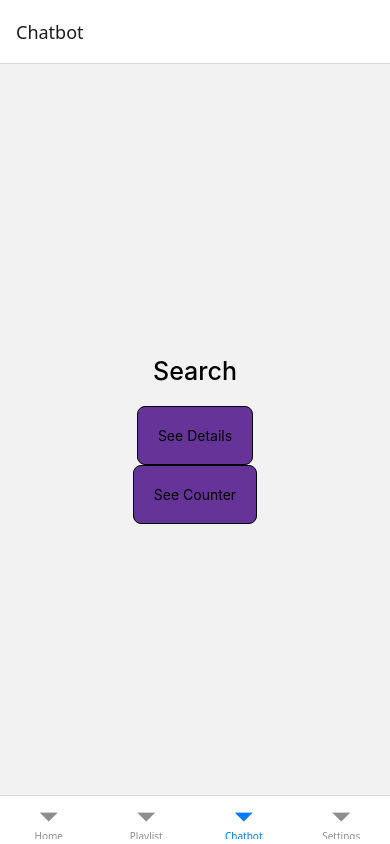
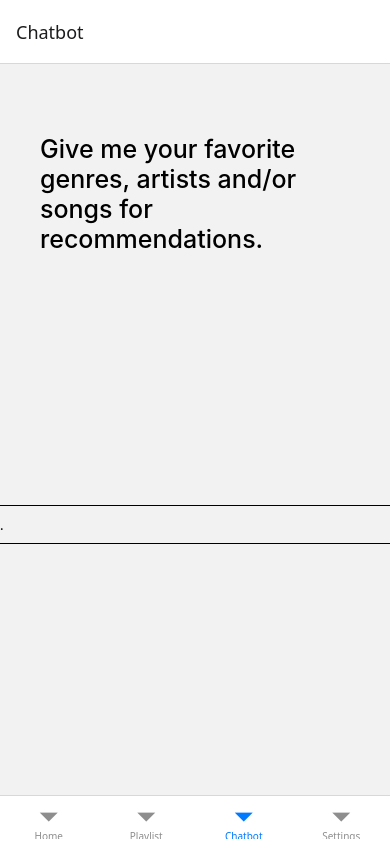
Before and after one commit to ATNekoo/CegepApp, a React Native app in the folder cegepapp/: screen /Chatbot in a window 390 px wide. Built offline with nearby package versions, Linux system fonts and the light colour scheme.

Commit message:
Ajout du Chatbot, il marche big W apres 5h dessus. Je n'ai pas styliser. A faire. A essayer sur mobile.

```diff
--- a/cegepapp/package.json
+++ b/cegepapp/package.json
@@ -12,6 +12,7 @@
     "@react-navigation/bottom-tabs": "^7.4.7",
     "@react-navigation/native": "^7.1.17",
     "@react-navigation/native-stack": "^7.3.26",
+    "axios": "^1.12.2",
     "expo": "~53.0.22",
     "expo-status-bar": "~2.2.3",
     "install": "^0.13.0",
@@ -21,7 +22,10 @@
     "react-native-gesture-handler": "^2.28.0",
     "react-native-reanimated": "~3.17.4",
     "react-native-safe-area-context": "5.4.0",
-    "react-native-screens": "~4.11.1"
+    "react-native-screens": "~4.11.1",
+    "react-dom": "19.0.0",
+    "react-native-web": "^0.20.0",
+    "@expo/metro-runtime": "~5.0.4"
   },
   "devDependencies": {
     "@babel/core": "^7.20.0"
--- a/cegepapp/src/navigation/AppNavigator.js
+++ b/cegepapp/src/navigation/AppNavigator.js
@@ -5,7 +5,7 @@ import { createBottomTabNavigator } from "@react-navigation/bottom-tabs";
 import HomeScreen from "../screens/HomeScreen";
 import DetailsScreen from "../screens/DetailsScreen";
 import SettingsScreen from "../screens/SettingsScreen";
-
+import ChatbotScreen from "../screens/ChatbotScreen";
 const Stack = createNativeStackNavigator();
 const Tab = createBottomTabNavigator();
 
@@ -24,7 +24,7 @@ function Tabs() {
       />
       <Tab.Screen
         name="Chatbot"
-        component={HomeScreen}
+        component={ChatbotScreen}
         options={{ title: "Chatbot" }}
       />
       <Tab.Screen
@@ -51,6 +51,7 @@ export default function AppNavigator() {
           }}
         />
         <Stack.Screen name="Details" component={DetailsScreen} />
+        <Stack.Screen name="Chatbot" component={ChatbotScreen} options={{ title: "Chatbot" }} />
       </Stack.Navigator>
     </NavigationContainer>
   );
--- /dev/null
+++ b/cegepapp/src/screens/ChatbotScreen.js
@@ -0,0 +1,91 @@
+import React, { useState } from 'react';
+import { View, Text, StyleSheet, TextInput, TouchableOpacity} from 'react-native';
+import axios from "axios";
+
+export default function ChatbotScreen() {
+    const [userText, setChangeText] = useState("")
+    const [botAnswer, setBotAnswer] = useState("Give me your favorite genres, artists and/or songs for recommendations.");
+    const [userID, setUserID] = useState(0);
+
+//J'ai utilise la documentation axios (https://axios-http.com/docs/post_example & https://axios-http.com/docs/res_schema)
+//Je peux vous montrez mon agent N8N c'est fun et simple à setup.
+    const sendMessageToChatbot = async (userMessage) => {
+        try {
+            const response = await axios.post("https://williamgirouard.app.n8n.cloud/webhook/chatbot-message", {
+                userID: userID,
+                message: userMessage,
+                sender: "user",
+            },
+        {
+            headers: {
+                "Content-Type": "application/json",
+            },
+        });
+        setUserID(userID + 1);
+        const outputBot = response.data
+        if (outputBot) {
+            setBotAnswer(outputBot);
+        } else {
+            setBotAnswer("Pas de output reçu par le bot...AAAAAAHHHHHHH");
+        }
+
+        } catch (error) {
+            console.error("Erreur avec le ChatBot (...jpp)", error);
+            setBotAnswer("J'ai mal coder woops.")
+        }
+    }
+
+    return (
+        <View style={styles.container}>
+            <Text style={styles.title}>{botAnswer}</Text>
+            <View style={styles.userContainer}>
+            <TextInput style={styles.textInput} onChangeText={setChangeText} value={userText} placeholder='Come on boy..tell me.'></TextInput>
+            <TouchableOpacity style={styles.button} onPress={() => {sendMessageToChatbot(userText); setBotAnswer("Good taste ! Let me think for a second...")}} >
+                <Text style={styles.subtitle}>Enter
+                </Text>
+            </TouchableOpacity>
+            </View>
+        </View>
+    );
+}
+
+const styles = StyleSheet.create({
+    container: {
+        flex:1,
+        alignItems: 'center',
+        justifyContent: 'center',
+        padding: 20,
+        marginTop: 30,
+    },
+    userContainer: {
+        flex:1,
+        flexDirection:"row",
+        alignItems: 'center',
+        justifyContent: 'center',
+        padding : 5,
+    },
+    title: {
+        fontSize: 25,
+        fontWeight: 500,
+        margin: 20,
+    },
+    subtitle: {
+        fontSize: 20,
+        fontWeight: 400,
+        margin: 20,
+        color: "white",
+    },
+    textInput: {
+        margin: 25,
+        width:600,
+        borderWidth: 1,
+        borderRadius: 4,
+        padding:10,
+    },
+    button: {
+        borderRadius: 8,
+        borderWidth: 1,
+        backgroundColor: '#6643b5',
+        width:"auto"
+    },
+})
```
Also changed, not shown: 1 other file (tests, documents, lock files or other folders).
